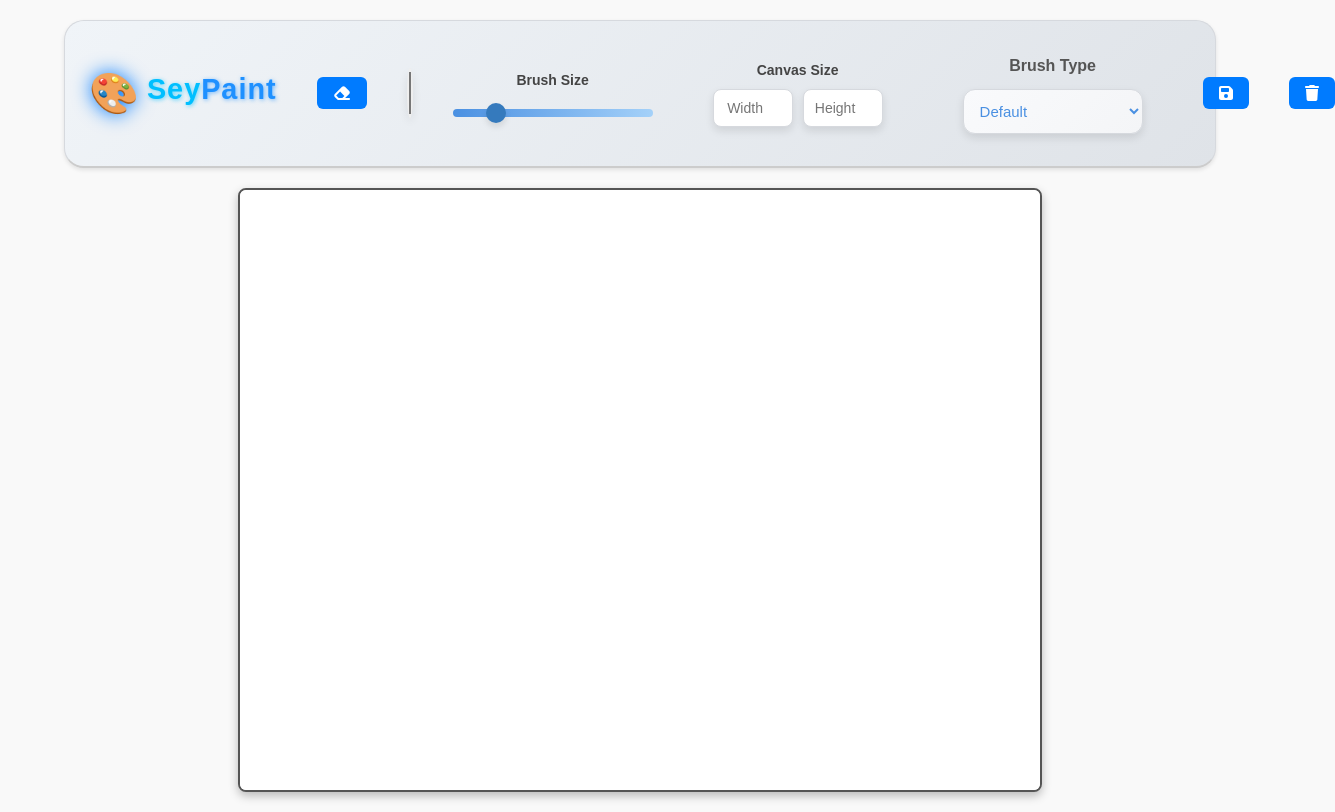
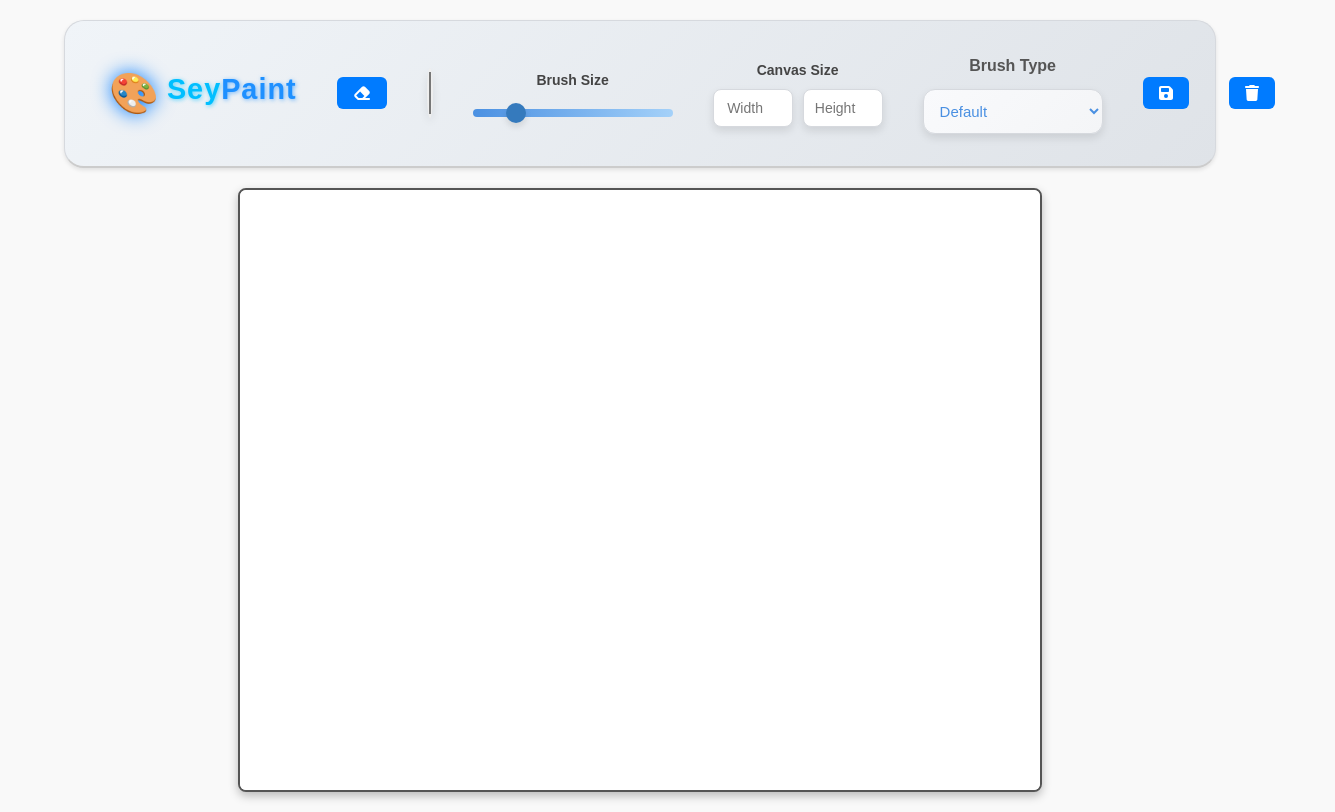
Before and after one commit to omarseyam1729/SeyPaints, a React (Create React App) app: page / in a window 1280 px wide. Shown: the whole page, 1335 px wide, since content can reach past the window. Built offline with nearby package versions, Linux system fonts and the light colour scheme.

Commit message:
added new css for toolbar

```diff
--- a/src/styles/Toolbar.css
+++ b/src/styles/Toolbar.css
@@ -1,148 +1,269 @@
+/* --- Toolbar Container --- */
 .toolbar {
+  display: -webkit-box;
+  display: -moz-box;
+  display: -ms-flexbox;
+  display: -webkit-flex;
   display: flex;
+  -webkit-box-pack: center;
+  -moz-box-pack: center;
+  -ms-flex-pack: center;
+  -webkit-justify-content: center;
   justify-content: center;
+  -webkit-box-align: center;
+  -moz-box-align: center;
+  -ms-flex-align: center;
+  -webkit-align-items: center;
   align-items: center;
-  gap: 40px;
+  /* Instead of gap: 40px; we use margin on children */
+  margin: 20px auto;
   padding: 20px;
-  margin: 20px auto;
+  max-width: 90%;
+  border: 1px solid #d6d9de;
+  border-radius: 20px;
+  -webkit-box-shadow: 0 10px 20px rgba(0,0,0,0.15);
+  -moz-box-shadow: 0 10px 20px rgba(0,0,0,0.15);
+  box-shadow: 0 10px 20px rgba(0,0,0,0.15);
+  /* Fallback background color */
+  background: #f0f4f8;
+  /* Old gradients could be used if you need IE9 or older Safari/Android */
+  background: -webkit-linear-gradient(135deg, #f0f4f8, #dfe3e8);
+  background: -moz-linear-gradient(135deg, #f0f4f8, #dfe3e8);
   background: linear-gradient(135deg, #f0f4f8, #dfe3e8);
-  border-radius: 20px;
-  box-shadow: 0 10px 20px rgba(0, 0, 0, 0.15);
-  border: 1px solid #d6d9de;
-  max-width: 90%;
 }
 
+.toolbar > * {
+  margin: 0 20px;  /* replicate the 'gap: 40px;' effect (20px on each side) */
+}
+
+/* --- Buttons --- */
 button {
-  display: flex;
+  display: -webkit-inline-box;
+  display: -moz-inline-box;
+  display: -ms-inline-flexbox;
+  display: -webkit-inline-flex;
+  display: inline-flex;
+  -webkit-box-align: center;
+  -moz-box-align: center;
+  -ms-flex-align: center;
+  -webkit-align-items: center;
   align-items: center;
+  -webkit-box-pack: center;
+  -moz-box-pack: center;
+  -ms-flex-pack: center;
+  -webkit-justify-content: center;
   justify-content: center;
   padding: 12px 18px;
-  background: linear-gradient(135deg, #4a90e2, #357abd);
   color: #fff;
+  font-size: 16px;
+  font-weight: bold;
   border: none;
   border-radius: 12px;
-  font-size: 16px;
-  font-weight: bold;
   cursor: pointer;
+  /* Fallback background color */
+  background: #4a90e2;
+  /* Gradient backgrounds with fallbacks */
+  background: -webkit-linear-gradient(135deg, #4a90e2, #357abd);
+  background: -moz-linear-gradient(135deg, #4a90e2, #357abd);
+  background: linear-gradient(135deg, #4a90e2, #357abd);
+  /* Transitions with vendor prefixes */
+  -webkit-transition: -webkit-transform 0.3s ease, -webkit-box-shadow 0.3s ease, background 0.3s ease;
+  -moz-transition: -moz-transform 0.3s ease, -moz-box-shadow 0.3s ease, background 0.3s ease;
   transition: transform 0.3s ease, box-shadow 0.3s ease, background 0.3s ease;
 }
 
 button:hover {
+  /* Slightly darker gradient */
+  background: -webkit-linear-gradient(135deg, #3b78b1, #2f5c89);
+  background: -moz-linear-gradient(135deg, #3b78b1, #2f5c89);
   background: linear-gradient(135deg, #3b78b1, #2f5c89);
-  box-shadow: 0 6px 12px rgba(0, 0, 0, 0.2);
+  -webkit-box-shadow: 0 6px 12px rgba(0,0,0,0.2);
+  -moz-box-shadow: 0 6px 12px rgba(0,0,0,0.2);
+  box-shadow: 0 6px 12px rgba(0,0,0,0.2);
+  -webkit-transform: scale(1.1);
+  -moz-transform: scale(1.1);
   transform: scale(1.1);
 }
 
 button:active {
+  background: -webkit-linear-gradient(135deg, #2f5c89, #244d6d);
+  background: -moz-linear-gradient(135deg, #2f5c89, #244d6d);
   background: linear-gradient(135deg, #2f5c89, #244d6d);
+  -webkit-transform: scale(1);
+  -moz-transform: scale(1);
   transform: scale(1);
 }
 
+/* --- Color Picker --- */
 input[type="color"] {
   width: 50px;
   height: 50px;
   border: none;
   border-radius: 50%;
-  box-shadow: 0 4px 8px rgba(0, 0, 0, 0.1);
   cursor: pointer;
+  -webkit-box-shadow: 0 4px 8px rgba(0,0,0,0.1);
+  -moz-box-shadow: 0 4px 8px rgba(0,0,0,0.1);
+  box-shadow: 0 4px 8px rgba(0,0,0,0.1);
+  -webkit-transition: -webkit-transform 0.3s ease, -webkit-box-shadow 0.3s ease;
+  -moz-transition: -moz-transform 0.3s ease, -moz-box-shadow 0.3s ease;
   transition: transform 0.3s ease, box-shadow 0.3s ease;
 }
 
 input[type="color"]:hover {
+  -webkit-transform: scale(1.2);
+  -moz-transform: scale(1.2);
   transform: scale(1.2);
-  box-shadow: 0 6px 12px rgba(0, 0, 0, 0.2);
+  -webkit-box-shadow: 0 6px 12px rgba(0,0,0,0.2);
+  -moz-box-shadow: 0 6px 12px rgba(0,0,0,0.2);
+  box-shadow: 0 6px 12px rgba(0,0,0,0.2);
 }
 
+/* --- Range Slider --- */
 input[type="range"] {
   width: 200px;
-  -webkit-appearance: none;
   height: 8px;
+  margin-top: 10px;
   border-radius: 10px;
+  background: #4a90e2; /* fallback */
+  background: -webkit-linear-gradient(left, #4a90e2, #a4d1f9);
+  background: -moz-linear-gradient(left, #4a90e2, #a4d1f9);
   background: linear-gradient(to right, #4a90e2, #a4d1f9);
   outline: none;
-  margin-top: 10px;
+  /* appearance resets for older browsers */
+  -webkit-appearance: none;
+  -moz-appearance: none;
+  appearance: none;
+  -webkit-transition: box-shadow 0.3s ease;
+  -moz-transition: box-shadow 0.3s ease;
   transition: box-shadow 0.3s ease;
 }
 
 input[type="range"]::-webkit-slider-thumb {
-  -webkit-appearance: none;
+  -webkit-appearance: none; /* Safari/Chrome */
   appearance: none;
   width: 20px;
   height: 20px;
   border-radius: 50%;
   background: #357abd;
   cursor: pointer;
-  box-shadow: 0 4px 6px rgba(0, 0, 0, 0.1);
+  -webkit-box-shadow: 0 4px 6px rgba(0,0,0,0.1);
+  -moz-box-shadow: 0 4px 6px rgba(0,0,0,0.1);
+  box-shadow: 0 4px 6px rgba(0,0,0,0.1);
+  -webkit-transition: -webkit-transform 0.3s ease, -webkit-box-shadow 0.3s ease;
+  -moz-transition: -moz-transform 0.3s ease, -moz-box-shadow 0.3s ease;
   transition: transform 0.3s ease, box-shadow 0.3s ease;
 }
 
 input[type="range"]::-webkit-slider-thumb:hover {
+  -webkit-transform: scale(1.2);
+  -moz-transform: scale(1.2);
   transform: scale(1.2);
-  box-shadow: 0 6px 10px rgba(0, 0, 0, 0.2);
+  -webkit-box-shadow: 0 6px 10px rgba(0,0,0,0.2);
+  -moz-box-shadow: 0 6px 10px rgba(0,0,0,0.2);
+  box-shadow: 0 6px 10px rgba(0,0,0,0.2);
 }
 
-.brush-size-container {
-  display: flex;
-  flex-direction: column;
-  align-items: center;
-  justify-content: center;
+/* For Firefox sliders: */
+input[type="range"]::-moz-range-thumb {
+  width: 20px;
+  height: 20px;
+  border-radius: 50%;
+  background: #357abd;
+  cursor: pointer;
+  border: none;
+  -webkit-box-shadow: 0 4px 6px rgba(0,0,0,0.1);
+  box-shadow: 0 4px 6px rgba(0,0,0,0.1);
+  transition: transform 0.3s ease, box-shadow 0.3s ease;
+}
+input[type="range"]::-moz-range-thumb:hover {
+  transform: scale(1.2);
+  box-shadow: 0 6px 10px rgba(0,0,0,0.2);
 }
 
-.brush-size-container label {
+/* --- Brush Size Container --- */
+.brush-size-container,
+.canvas-size-container,
+.brush-type-container {
+  display: -webkit-box;
+  display: -moz-box;
+  display: -ms-flexbox;
+  display: -webkit-flex;
+  display: flex;
+  -webkit-box-orient: vertical;
+  -moz-box-orient: vertical;
+  -ms-flex-direction: column;
+  -webkit-flex-direction: column;
+  flex-direction: column;
+  -webkit-box-align: center;
+  -moz-box-align: center;
+  -ms-flex-align: center;
+  -webkit-align-items: center;
+  align-items: center;
+  -webkit-box-pack: center;
+  -moz-box-pack: center;
+  -ms-flex-pack: center;
+  -webkit-justify-content: center;
+  justify-content: center;
+  margin: 20px;
+}
+
+.brush-size-container label,
+.canvas-size-container label,
+.brush-type-container label {
   font-size: 14px;
   font-weight: bold;
   color: #444;
   margin-bottom: 8px;
 }
 
+/* --- Canvas Size Container --- */
 .canvas-size-container {
-  display: flex;
-  flex-direction: column;
-  align-items: center;
-  justify-content: center;
   margin-left: 20px;
   margin-right: 20px;
 }
 
-.canvas-size-container label {
-  font-size: 14px;
-  font-weight: bold;
-  color: #444;
-  margin-bottom: 8px;
-}
-
 .canvas-size-container .canvas-size-inputs {
+  display: -webkit-box;
+  display: -moz-box;
+  display: -ms-flexbox;
+  display: -webkit-flex;
   display: flex;
-  gap: 10px;
+  -webkit-box-align: center;
+  -moz-box-align: center;
+  -ms-flex-align: center;
+  -webkit-align-items: center;
+  align-items: center;
+  gap: 10px; /* Gap might not be supported in older browsers, optionally replace with margin if needed */
 }
 
 .canvas-size-container input[type="number"] {
   width: 80px;
   padding: 10px;
   font-size: 14px;
+  text-align: center;
   border: 1px solid #d6d9de;
   border-radius: 8px;
-  text-align: center;
   outline: none;
-  box-shadow: 0 4px 8px rgba(0, 0, 0, 0.1);
+  -webkit-box-shadow: 0 4px 8px rgba(0,0,0,0.1);
+  -moz-box-shadow: 0 4px 8px rgba(0,0,0,0.1);
+  box-shadow: 0 4px 8px rgba(0,0,0,0.1);
+  -webkit-transition: -webkit-transform 0.3s ease, -webkit-box-shadow 0.3s ease;
+  -moz-transition: -moz-transform 0.3s ease, -moz-box-shadow 0.3s ease;
   transition: transform 0.3s ease, box-shadow 0.3s ease;
 }
 
 .canvas-size-container input[type="number"]:hover {
+  -webkit-transform: scale(1.1);
+  -moz-transform: scale(1.1);
   transform: scale(1.1);
-  box-shadow: 0 6px 12px rgba(0, 0, 0, 0.2);
+  -webkit-box-shadow: 0 6px 12px rgba(0,0,0,0.2);
+  -moz-box-shadow: 0 6px 12px rgba(0,0,0,0.2);
+  box-shadow: 0 6px 12px rgba(0,0,0,0.2);
 }
 
-.brush-type-container {
-  display: flex;
-  flex-direction: column;
-  align-items: center;
-  margin: 20px;
-}
-
+/* --- Brush Type Container --- */
 .brush-type-container label {
   font-size: 16px;
-  font-weight: bold;
   color: #555;
   margin-bottom: 10px;
 }
@@ -152,23 +273,37 @@ input[type="range"]::-webkit-slider-thumb:hover {
   padding: 12px;
   font-size: 15px;
   color: #4a90e2;
-  background: linear-gradient(135deg, #f9fafc, #f4f5f7);
   border: 1px solid #d6d9de;
   border-radius: 12px;
-  box-shadow: 0 4px 8px rgba(0, 0, 0, 0.1);
   cursor: pointer;
+  /* Fallback background */
+  background: #f9fafc;
+  background: -webkit-linear-gradient(135deg, #f9fafc, #f4f5f7);
+  background: -moz-linear-gradient(135deg, #f9fafc, #f4f5f7);
+  background: linear-gradient(135deg, #f9fafc, #f4f5f7);
+  -webkit-box-shadow: 0 4px 8px rgba(0,0,0,0.1);
+  -moz-box-shadow: 0 4px 8px rgba(0,0,0,0.1);
+  box-shadow: 0 4px 8px rgba(0,0,0,0.1);
+  -webkit-transition: all 0.3s ease;
+  -moz-transition: all 0.3s ease;
   transition: all 0.3s ease;
 }
 
 #brush-type:hover {
+  -webkit-transform: scale(1.05);
+  -moz-transform: scale(1.05);
   transform: scale(1.05);
-  box-shadow: 0 6px 12px rgba(0, 0, 0, 0.2);
+  -webkit-box-shadow: 0 6px 12px rgba(0,0,0,0.2);
+  -moz-box-shadow: 0 6px 12px rgba(0,0,0,0.2);
+  box-shadow: 0 6px 12px rgba(0,0,0,0.2);
 }
 
 #brush-type:focus {
   outline: none;
   border-color: #4a90e2;
-  box-shadow: 0 0 10px rgba(74, 144, 226, 0.8);
+  -webkit-box-shadow: 0 0 10px rgba(74,144,226,0.8);
+  -moz-box-shadow: 0 0 10px rgba(74,144,226,0.8);
+  box-shadow: 0 0 10px rgba(74,144,226,0.8);
 }
 
 #brush-type option {
@@ -183,19 +318,30 @@ input[type="range"]::-webkit-slider-thumb:hover {
   background: #f4f5f7;
 }
 
+/* --- Brush Options --- */
 .brush-options {
   margin-bottom: 10px;
   padding: 10px;
   font-size: 16px;
 }
 
+/* --- Brush Icons --- */
 .brush-icons {
   list-style: none;
+  margin: 0;
   padding: 0;
 }
 
 .brush-icons li {
+  display: -webkit-box;
+  display: -moz-box;
+  display: -ms-flexbox;
+  display: -webkit-flex;
   display: flex;
+  -webkit-box-align: center;
+  -moz-box-align: center;
+  -ms-flex-align: center;
+  -webkit-align-items: center;
   align-items: center;
   margin-bottom: 5px;
   font-size: 18px;
```
